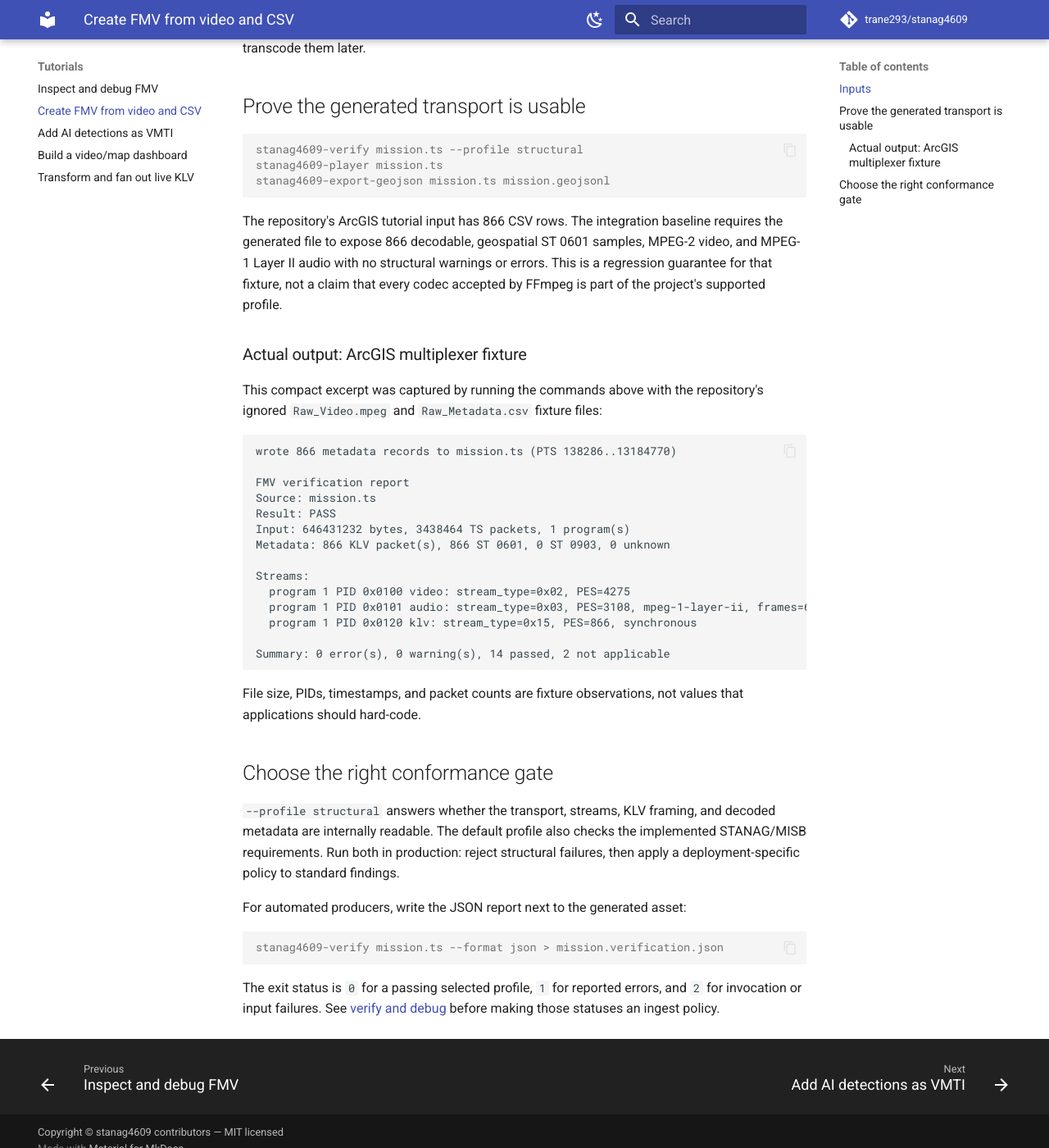
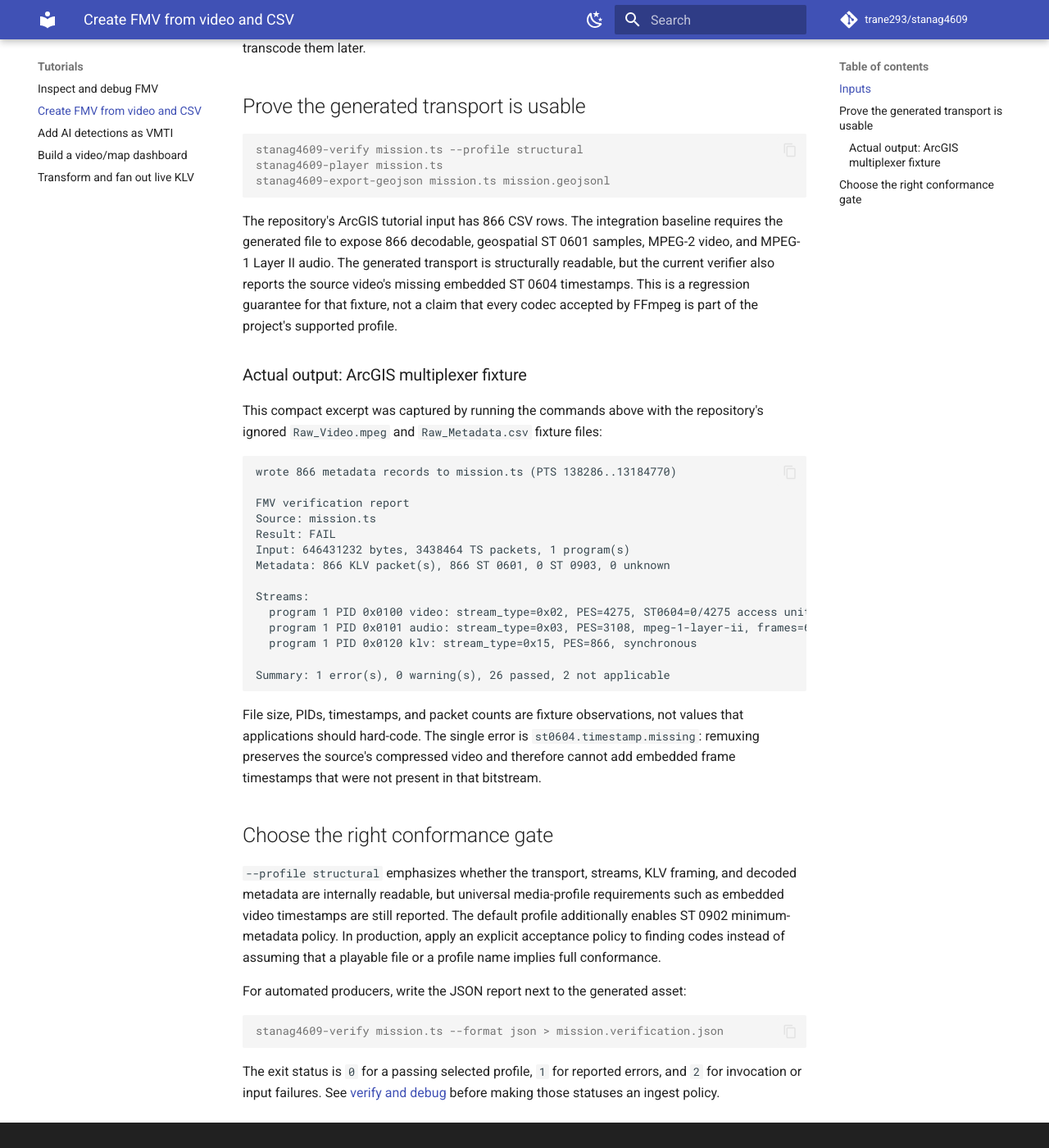
Before and after one commit to trane293/stanag4609, an MkDocs documentation site: the page built from docs/tutorials/create_fmv.md, in a window 1280 px wide and 1400 px high, scrolled down 682 px. Shown: the whole window at 82% size. Built offline with MkDocs 1.6.1 and Material for MkDocs 9.7.7, drawn with Linux system fonts in a browser that asks for light colours; comment, search, counter and statistics services are not loaded.

Commit message:
docs(tutorials): refresh real fixture evidence

````diff
--- a/docs/tutorials/create_fmv.md
+++ b/docs/tutorials/create_fmv.md
@@ -34,9 +34,11 @@ stanag4609-export-geojson mission.ts mission.geojsonl
 
 The repository's ArcGIS tutorial input has 866 CSV rows. The integration
 baseline requires the generated file to expose 866 decodable, geospatial ST 0601
-samples, MPEG-2 video, and MPEG-1 Layer II audio with no structural warnings or
-errors. This is a regression guarantee for that fixture, not a claim that every
-codec accepted by FFmpeg is part of the project's supported profile.
+samples, MPEG-2 video, and MPEG-1 Layer II audio. The generated transport is
+structurally readable, but the current verifier also reports the source video's
+missing embedded ST 0604 timestamps. This is a regression guarantee for that
+fixture, not a claim that every codec accepted by FFmpeg is part of the
+project's supported profile.
 
 ### Actual output: ArcGIS multiplexer fixture
 
@@ -48,27 +50,32 @@ wrote 866 metadata records to mission.ts (PTS 138286..13184770)
 
 FMV verification report
 Source: mission.ts
-Result: PASS
+Result: FAIL
 Input: 646431232 bytes, 3438464 TS packets, 1 program(s)
 Metadata: 866 KLV packet(s), 866 ST 0601, 0 ST 0903, 0 unknown
 
 Streams:
-  program 1 PID 0x0100 video: stream_type=0x02, PES=4275
+  program 1 PID 0x0100 video: stream_type=0x02, PES=4275, ST0604=0/4275 access units, 1920x1080 Main Level High progressive
   program 1 PID 0x0101 audio: stream_type=0x03, PES=3108, mpeg-1-layer-ii, frames=6215, 48000 Hz, 2 channel(s)
   program 1 PID 0x0120 klv: stream_type=0x15, PES=866, synchronous
 
-Summary: 0 error(s), 0 warning(s), 14 passed, 2 not applicable
+Summary: 1 error(s), 0 warning(s), 26 passed, 2 not applicable
 ```
 
 File size, PIDs, timestamps, and packet counts are fixture observations, not
-values that applications should hard-code.
+values that applications should hard-code. The single error is
+`st0604.timestamp.missing`: remuxing preserves the source's compressed video
+and therefore cannot add embedded frame timestamps that were not present in
+that bitstream.
 
 ## Choose the right conformance gate
 
-`--profile structural` answers whether the transport, streams, KLV framing, and
-decoded metadata are internally readable. The default profile also checks the
-implemented STANAG/MISB requirements. Run both in production: reject structural
-failures, then apply a deployment-specific policy to standard findings.
+`--profile structural` emphasizes whether the transport, streams, KLV framing,
+and decoded metadata are internally readable, but universal media-profile
+requirements such as embedded video timestamps are still reported. The default
+profile additionally enables ST 0902 minimum-metadata policy. In production,
+apply an explicit acceptance policy to finding codes instead of assuming that a
+playable file or a profile name implies full conformance.
 
 For automated producers, write the JSON report next to the generated asset:
 
--- a/pyproject.toml
+++ b/pyproject.toml
@@ -85,6 +85,7 @@ browser-test = [
   "playwright>=1.62,<2",
 ]
 docs = [
+  "mkdocs>=1.6,<2",
   "mkdocs-material>=9.7,<10",
   "mkdocstrings[python]>=1.0,<2",
 ]
````
Also changed, not shown: CHANGELOG.md (+4 -0 lines), README.md (+4 -4 lines), docs/DOCUMENTATION.md (+8 -7 lines), docs/api/index.md (+1 -1 lines), docs/tutorials/ai_to_vmti.md (+7 -5 lines), docs/tutorials/inspect_fmv.md (+14 -10 lines), docs/assets/screenshots/ai-sidecar-player.jpg, docs/assets/screenshots/fmv-verifier-report.jpg, docs/assets/screenshots/reference-player.jpg (added), 1 other file.
